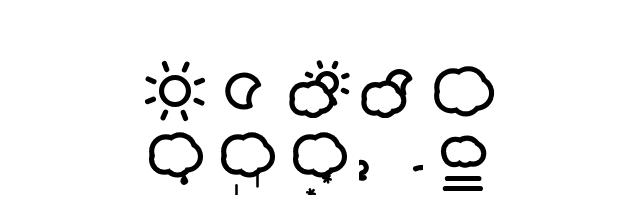
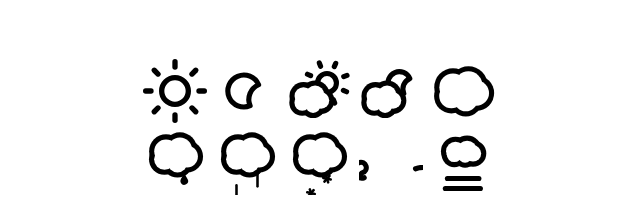
Before and after one commit to darkskyapp/skycons, a plain HTML site: page index.html in a window 1280 px wide. Shown: the part 192-389 px from the top of the page, without its empty margins (321-961 px from the left). Drawn offline with Linux system fonts and the light colour scheme.

Commit message:
Added clear_day.svg.

```diff
--- a/index.html
+++ b/index.html
@@ -33,7 +33,7 @@
         height: 152px;
       }
 
-      canvas {
+      img, canvas {
         display: block;
         float: left;
         margin-left: 8px;
@@ -63,8 +63,7 @@
       procedurally generated by JavaScript using the HTML5 canvas tag.</p>
 
       <figure class="icons">
-        <canvas id="clear-day" width="64" height="64">
-        </canvas>
+        <img src="clear_day.svg" width="64" height="64">
 
         <canvas id="clear-night" width="64" height="64">
         </canvas>
@@ -136,7 +135,6 @@
     <script>
       var icons = new Skycons();
 
-      icons.set("clear-day", Skycons.CLEAR_DAY);
       icons.set("clear-night", Skycons.CLEAR_NIGHT);
       icons.set("partly-cloudy-day", Skycons.PARTLY_CLOUDY_DAY);
       icons.set("partly-cloudy-night", Skycons.PARTLY_CLOUDY_NIGHT);
```
Also changed, not shown: clear_day.svg (added), 1 other file.
